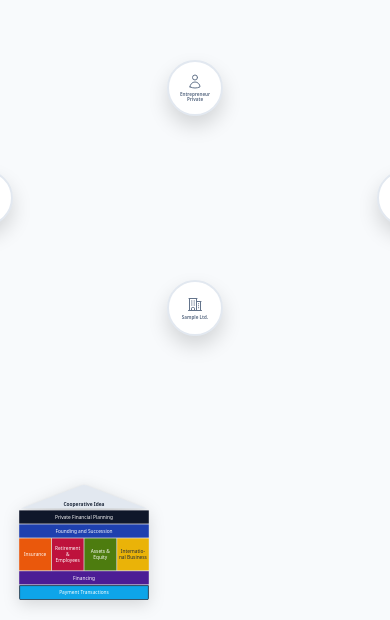
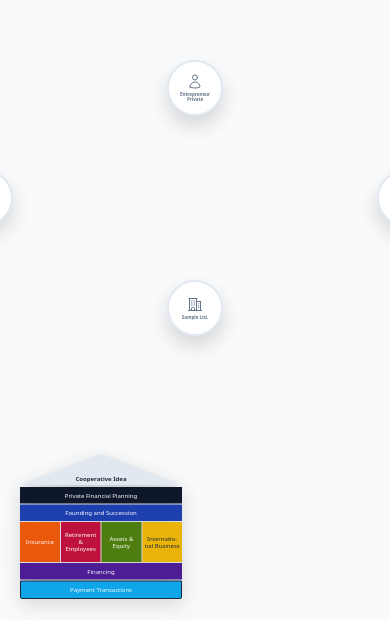
Before and after one commit to TheApo/finanzhaus, an Angular app: page / in a window 390 px wide. Shown: the part 224-844 px from the top of the page. Built offline with nearby package versions, Linux system fonts and the light colour scheme.

Commit message:
better responsive for container

```diff
--- a/styles.css
+++ b/styles.css
@@ -72,6 +72,10 @@
   box-sizing: border-box;
 }
 
+html, body {
+  height: 100%;
+}
+
 body {
   font-family: var(--font-family);
   background-color: var(--color-background);
@@ -79,6 +83,12 @@ body {
   overflow: hidden;
   -webkit-font-smoothing: antialiased;
   -moz-osx-font-smoothing: grayscale;
+}
+
+/* Ensure app-root fills parent */
+app-root {
+  display: block;
+  height: 100%;
 }
 
 /* --------------------------------------------------------------------------
@@ -182,7 +192,7 @@ body {
 }
 
 /* --------------------------------------------------------------------------
-   Responsive Scaling
+   Responsive Scaling (Container Queries)
    -------------------------------------------------------------------------- */
 .mindmap-scale {
   --scale: 1;
@@ -190,23 +200,23 @@ body {
   transform-origin: center center;
 }
 
-@media (max-width: 1400px) {
+@container app (max-width: 1400px) {
   .mindmap-scale { --scale: 0.9; }
 }
 
-@media (max-width: 1200px) {
+@container app (max-width: 1200px) {
   .mindmap-scale { --scale: 0.8; }
 }
 
-@media (max-width: 1000px) {
+@container app (max-width: 1000px) {
   .mindmap-scale { --scale: 0.7; }
 }
 
-@media (max-width: 800px) {
+@container app (max-width: 800px) {
   .mindmap-scale { --scale: 0.6; }
 }
 
-@media (max-width: 600px) {
+@container app (max-width: 600px) {
   .mindmap-scale { --scale: 0.5; }
 }
 
@@ -218,10 +228,15 @@ body {
    Main Container
    -------------------------------------------------------------------------- */
 .app-container {
+  --app-min-height: 100dvh; /* Kann von außen überschrieben werden */
+
   position: relative;
   width: 100%;
-  height: 100vh;
+  height: 100%;
+  min-height: var(--app-min-height);
   overflow: hidden;
+  container-type: inline-size;
+  container-name: app;
 }
 
 /* --------------------------------------------------------------------------
@@ -248,7 +263,7 @@ body {
   font-weight: 600;
 }
 
-@media (max-width: 1500px) {
+@container app (max-width: 1500px) {
   .header {
     display: none;
   }
@@ -317,7 +332,7 @@ body {
   height: 0.75rem;
 }
 
-@media (max-width: 1500px) {
+@container app (max-width: 1500px) {
   .filter-container {
     top: var(--spacing-md);
     left: var(--spacing-md);
@@ -336,28 +351,24 @@ body {
   transform-origin: bottom left;
 }
 
-@media (max-width: 1600px) {
+@container app (max-width: 1600px) {
   .finanzhaus-wrapper { transform: scale(0.9); }
 }
 
-@media (max-width: 1400px) {
+@container app (max-width: 1500px) {
   .finanzhaus-wrapper { transform: scale(0.8); }
 }
 
-@media (max-width: 1200px) {
+@container app (max-width: 1400px) {
   .finanzhaus-wrapper { transform: scale(0.7); }
 }
 
-@media (max-width: 1000px) {
+@container app (max-width: 1000px) {
   .finanzhaus-wrapper { transform: scale(0.6); }
 }
 
-@media (max-width: 800px) {
+@container app (max-width: 800px) {
   .finanzhaus-wrapper { transform: scale(0.5); }
-}
-
-@media (max-width: 600px) {
-  .finanzhaus-wrapper { transform: scale(0.4); }
 }
 
 /* --------------------------------------------------------------------------
```
Also changed, not shown: 3 other files (tests, documents, lock files or other folders).
